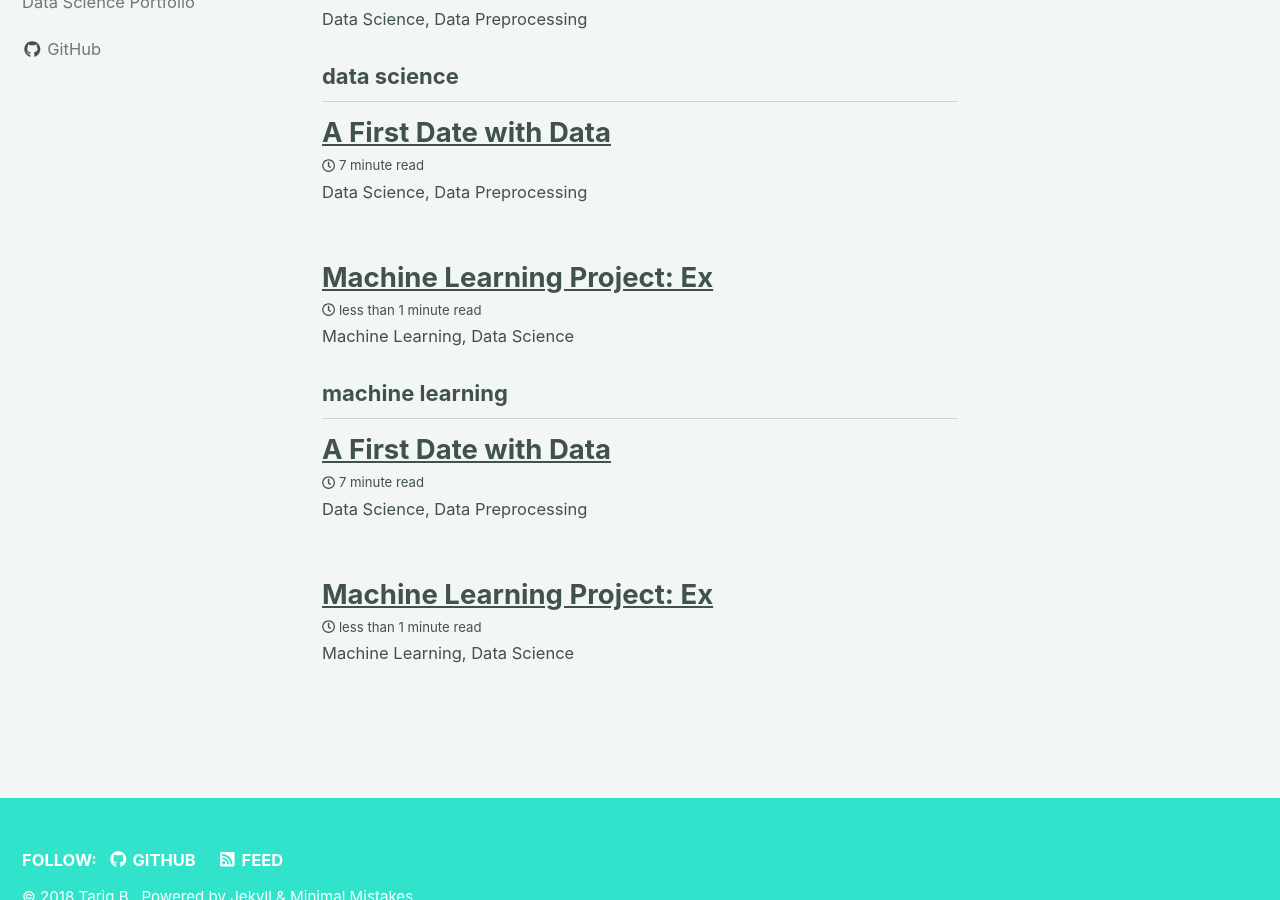
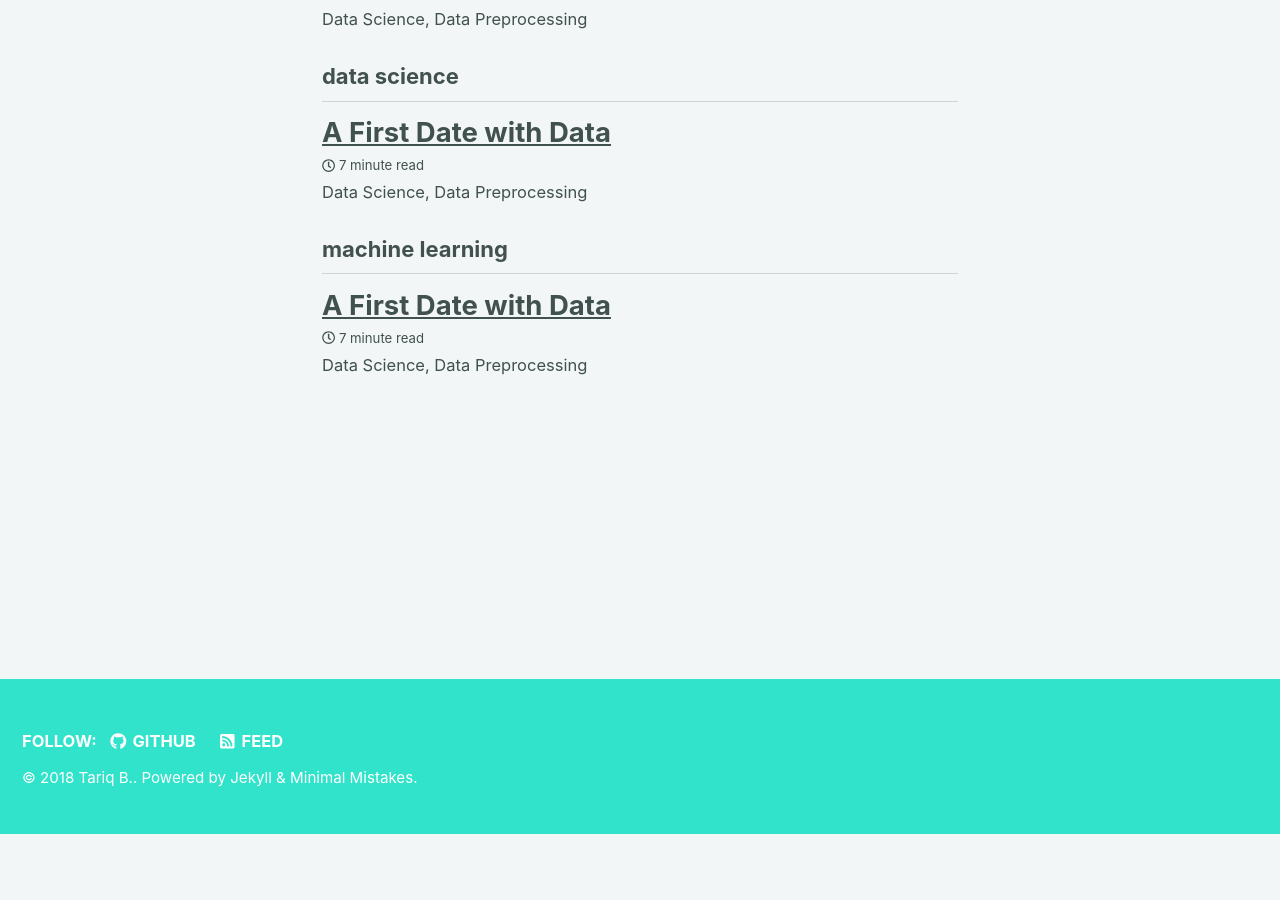
Before and after one commit to TariqGon/TariqGon.github.io, a Jekyll site: the page built from _pages/machinelearning.md, in a window 1280 px wide and 900 px high, scrolled down 1279 px. Built offline with Jekyll 4.4.1, drawn with Linux system fonts in a browser that asks for light colours; nearby versions of some CDN libraries; after the commit the page ends 2113 px from its top, so only the background shows below that.

Commit message:
new commit

````diff
--- a/_posts/2018-02-27-da.md
+++ /dev/null
@@ -1,44 +0,0 @@
----
-title: "Machine Learning Project: Ex"
-date: 2018-02-27
-tags: [machine learning,data science]
-header:
-  image: ""
-excerpt: "Machine Learning, Data Science"
-mathjax: "true"
----
-
-# H1 title
-
-## H2 sub-title
-
-First example *italics* and **bold** with a [link]()
-
-As follows:
-
-* First
-+ Second
-- Third
-
-1. First
-2. Second
-3. Third
-
-Python code block:
-```python
-  import pandas as pd
-  import numpy as np
-```
-
-R code block:
-```r
-  library(ggplot2)
-  df <- read_csv("file.csv")
-```
-
-Adding images:
-<img src="{{ site.url }}{{ site.baseurl }}/images/hml.jpg" alt="DA">
-
-Equation:
-
-$$z=x+y$$
--- a/_posts/2018-03-10-A_First_Date_ with_Data.md
+++ b/_posts/2018-03-10-A_First_Date_ with_Data.md
@@ -7,8 +7,6 @@ header:
 excerpt: " Data Science, Data Preprocessing"
 mathjax: "true"
 ---
-
-# A First Date with Data
 
 An entry point to Data Analysis can be a regression example (Next Post). But first things first, data should be prepared before the analysis can be performed. This step is called preprocessing. Real-world (raw) data can be inconsistent or incomplete and can even contain errors. Through the following lines, we will try to walk through a simple data preprocessing task using a famous dataset.
 
````
